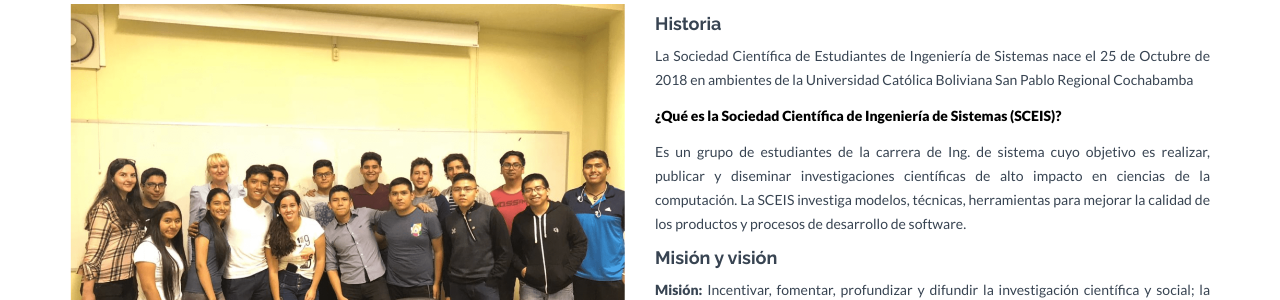
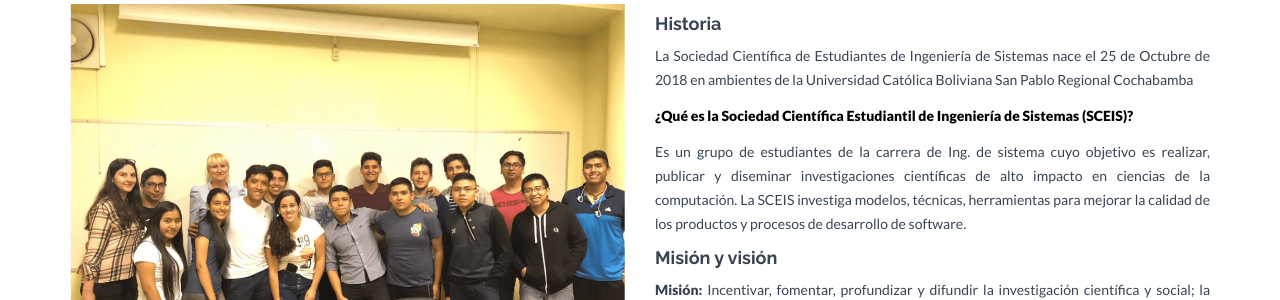
Before and after one commit to SociedadCEIS/paginaSCEIS, a Jekyll site: the page built from about.html, in a window 1280 px wide and 900 px high. Shown: the part 242-542 px from the top of the window. Built offline with Jekyll 4.4.1, drawn with Linux system fonts in a browser that asks for light colours; nearby versions of some CDN libraries.

Commit message:
updated about

```diff
--- a/about.html
+++ b/about.html
@@ -12,7 +12,7 @@ permalink: /about/
         <div class="col-lg-6">
             <h4>Historia</h4>
             <p style="text-align:justify">La Sociedad Científica de Estudiantes de Ingeniería de Sistemas nace el 25 de Octubre  de 2018 en ambientes de la Universidad Católica Boliviana San Pablo Regional Cochabamba</p>
-            <p style="color:black"><b> ¿Qué es la Sociedad Científica de Ingeniería de Sistemas (SCEIS)?</b> </p>
+            <p style="color:black"><b> ¿Qué es la Sociedad Científica Estudiantil de Ingeniería de Sistemas (SCEIS)?</b> </p>
             <p style="text-align:justify">Es un grupo de estudiantes de la carrera de Ing. de sistema cuyo objetivo es realizar, publicar y diseminar investigaciones científicas de alto impacto en ciencias de la computación. La SCEIS investiga modelos, técnicas, herramientas para mejorar la calidad de los productos y procesos de desarrollo de software.</p>
             <h4>Misión y visión</h4>
             <p style="text-align:justify"><b>Misión:</b> Incentivar, fomentar, profundizar y difundir la investigación científica y social; la enseñanza y el aprendizaje manteniendo un alto criterio ético en beneficio de la población estudiantil de la carrera de Ingeniería de Sistemas en el camino del perfeccionamiento continúo del profesional dentro del proceso de enseñanza aprendizaje en las áreas de conocimiento que desarrolla nuestra universidad</p>
```
